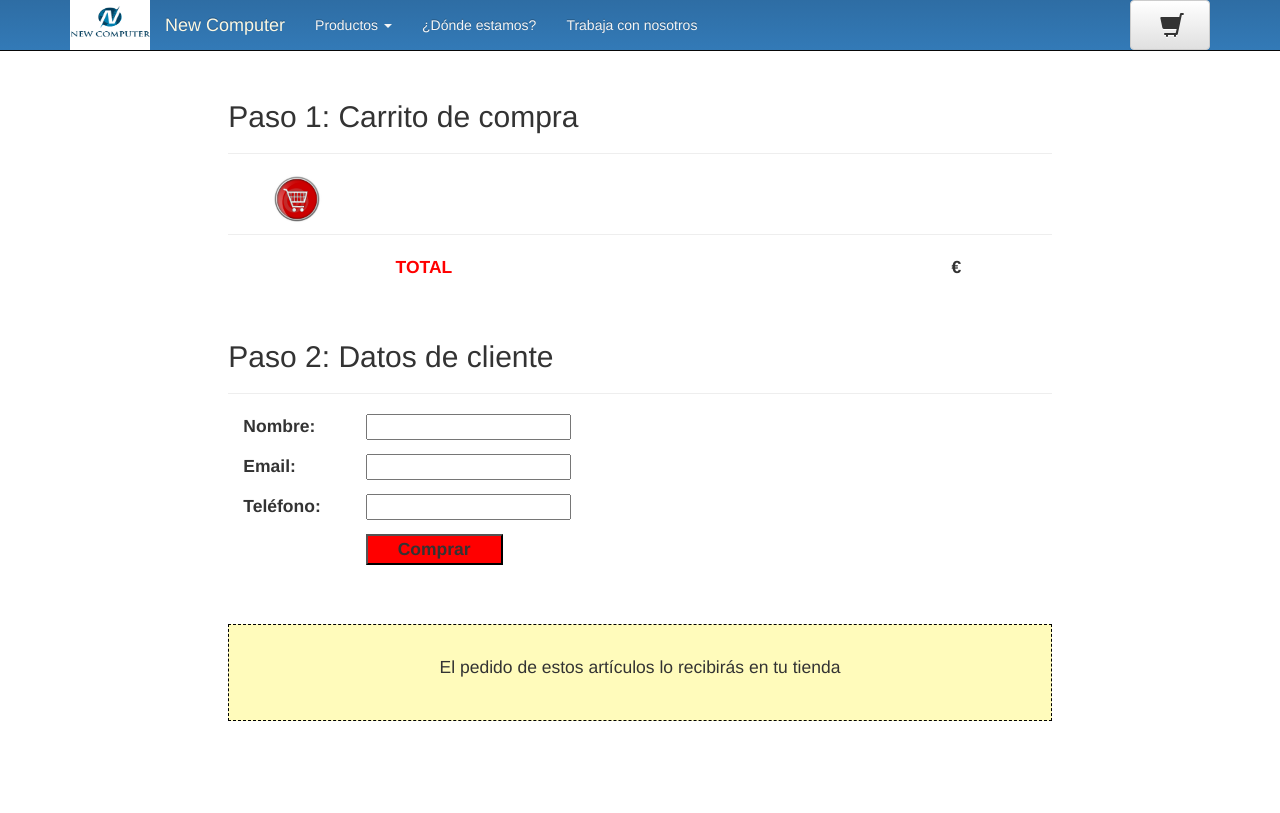
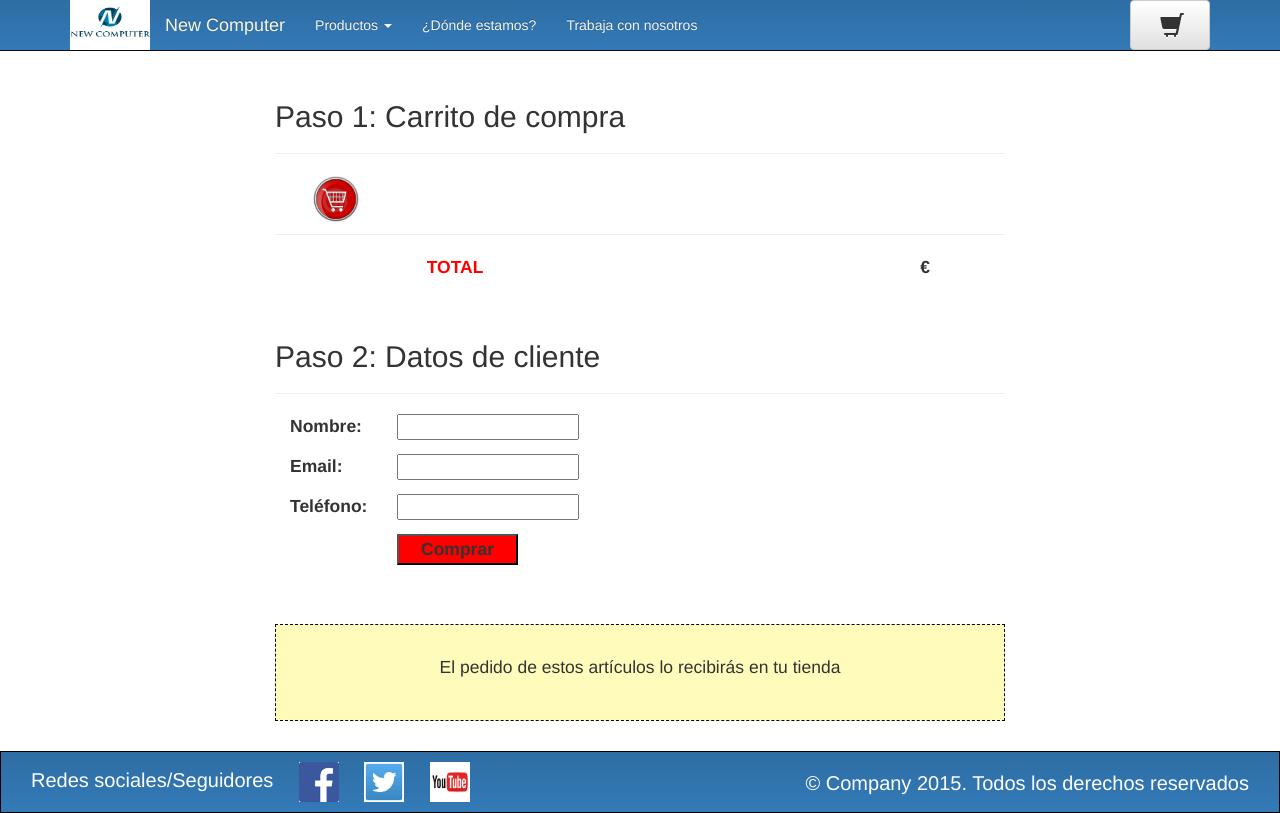
Before and after one commit to Fernando883/WebNewComputer, a PHP site: page /compra.html in a window 1280 px wide. Before the commit the page ends 721 px from the top, so only its background shows below. Run offline with PHP 8.4, Linux system fonts and the light colour scheme; some libraries are stand-ins or nearby versions.

Commit message:
Cambios_Definitivos2

```diff
--- a/public_html/compra.html
+++ b/public_html/compra.html
@@ -61,7 +61,7 @@
           </div>
     </nav>
 
-
+            <div class="container">
             <div class="col-md-2"></div>
                 <div class="col-md-8 cuerpo">
                         <div id="datoscompra">
@@ -104,6 +104,15 @@
                         </div>
                 </div>
             <div class="col-md-2"></div>
+            </div>
+            <footer>
+
+        Redes sociales/Seguidores
+        <a href="http://www.facebook.com"><img class="redes" src="img/facebook.png" alt="Facebook"/></a>
+        <a href="https://twitter.com"><img class="redes" src="img/twiter.jpg" alt="Twitter"/></a>
+        <a href="http://www.Youtube.com"><img class="redes" src="img/Youtube.png" alt="Youtube"/></a>
+        <span class="derechos">&copy; Company 2015. Todos los derechos reservados</span>
+        </footer>
 
         </div>
 
--- a/public_html/css/compra.css
+++ b/public_html/css/compra.css
@@ -57,3 +57,8 @@
     padding-left: 37px;
     font-weight: bold;
 }
+
+footer{
+    position: relative;
+    top: 180px;
+}
```
Also changed, not shown: public_html/formulario.html (+6 -4 lines).
